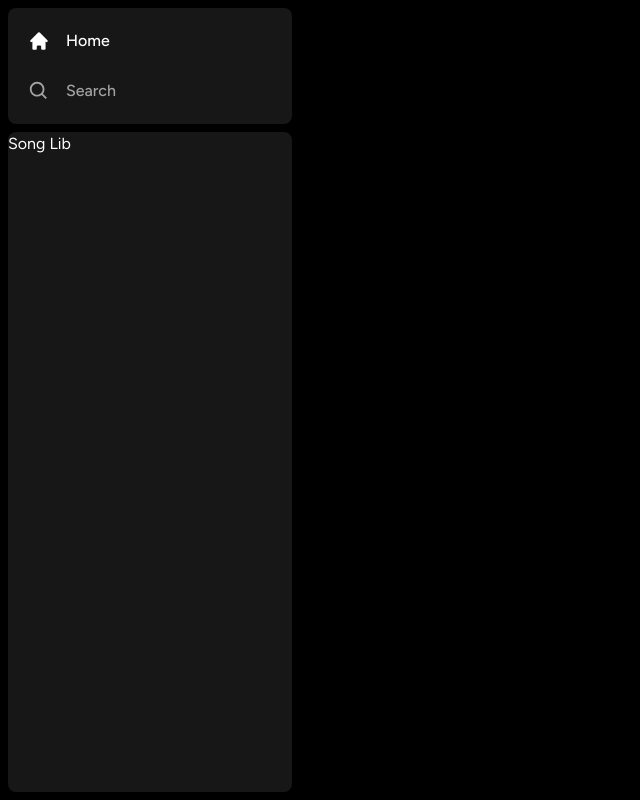
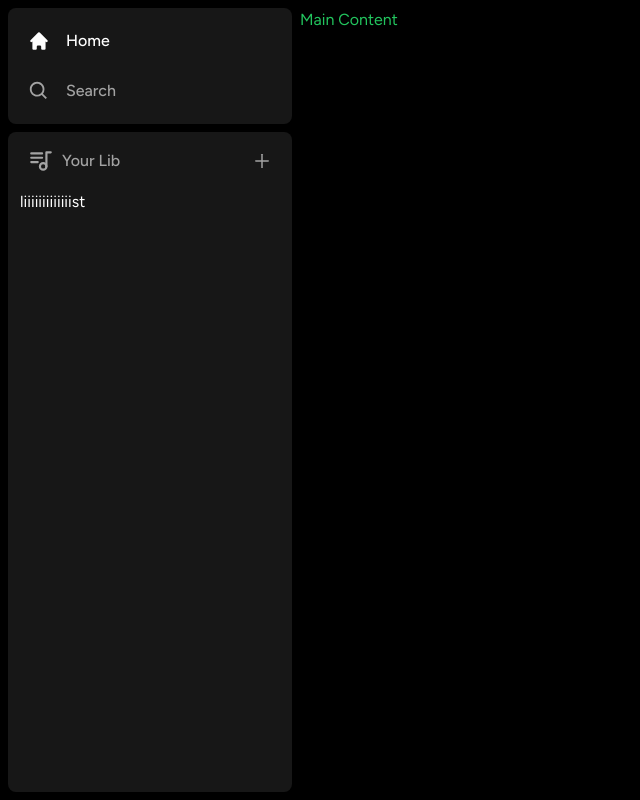
Before and after one commit to hrithik-infinite/spotify-clone, a Next.js app: page / in a window 1280 px wide. Shown: the whole page, without its empty margins (0-640 px from the left). Built offline with nearby package versions, Linux system fonts and the light colour scheme.

Commit message:
added sidebar for libs

```diff
--- /dev/null
+++ b/components/Library.js
@@ -0,0 +1,30 @@
+"use client";
+import { TbPlaylist } from "react-icons/tb";
+import { AiOutlinePlus } from "react-icons/ai";
+const Library = () => {
+  const onClick = () => {};
+  return (
+    <div className="flex flex-col">
+      <div
+        className="flex items-center justify-between
+    px-5 pt-4">
+        <div className="inline-flex items-center gap-x-2">
+          <TbPlaylist className="text-neutral-400" size={26} />
+          <p className="text-neutral-400 font-medium text-md">Your Lib</p>
+        </div>
+        <AiOutlinePlus
+          onClick={onClick}
+          size={20}
+          className="text-neutral-400
+        cursor-pointer hover:text-white transition"
+        />
+      </div>
+      <div
+        className="
+      flex flex-col gap-y-2
+      mt-4 px-3">liiiiiiiiiiiiist</div>
+    </div>
+  );
+};
+
+export default Library;
--- a/components/SideBar.js
+++ b/components/SideBar.js
@@ -5,6 +5,7 @@
 import { BiSearch } from "react-icons/bi";
 import Box from "./Box";
 import SidebarItem from "./SidebarItem";
+import Library from "./Library";
 const SideBar = ({ children }) => {
   const pathname = usePathname();
   const routes = useMemo(
@@ -37,8 +38,11 @@
             ))}
           </div>
         </Box>
-        <Box className="overflow-y-auto h-full">Song Lib</Box>
+        <Box className="overflow-y-auto h-full">
+          <Library />
+        </Box>
       </div>
+      <main className="h-full flex-1 overflow-y-auto py-2">{children}</main>
     </div>
   );
 };
```
